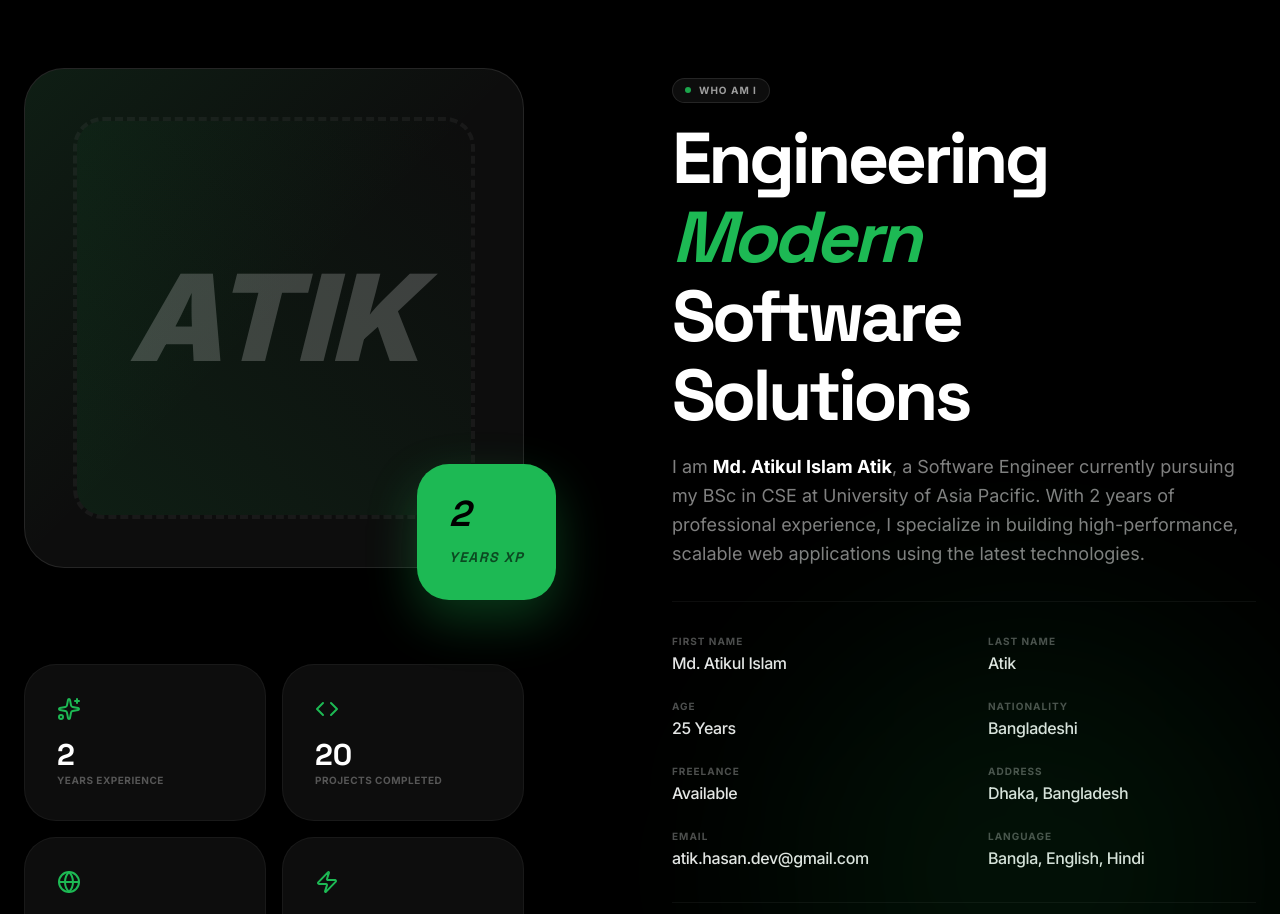
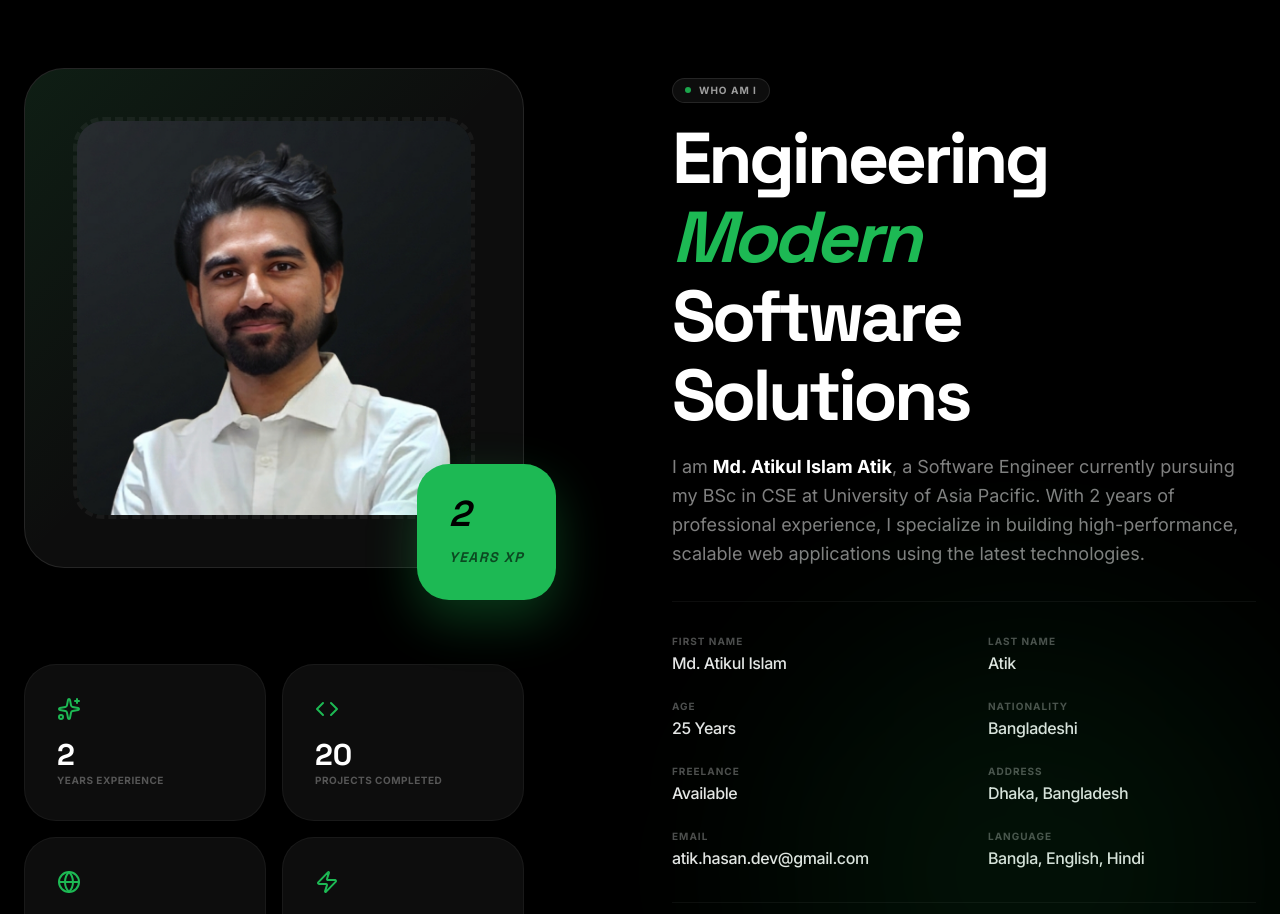
Before and after one commit to atik65/portfolio-2026, a Next.js app: page / in a window 1280 px wide. Shown: the part 860-1774 px from the top of the page. Built offline with nearby package versions, Linux system fonts and the light colour scheme.

Commit message:
feat: add avatar image to About section and implement MyDevelopmentProcess component

```diff
--- a/src/components/pages/home/About.jsx
+++ b/src/components/pages/home/About.jsx
@@ -1,6 +1,7 @@
 "use client";
 
 import { useEffect, useRef } from "react";
+import Image from "next/image";
 import gsap from "gsap";
 import { ScrollTrigger } from "gsap/dist/ScrollTrigger";
 import {
@@ -170,10 +171,14 @@ export default function About() {
               <div className="w-full h-full flex items-center justify-center p-8 md:p-12">
                 <div className="relative w-full h-full border-4 border-dashed border-white/5 rounded-[24px] md:rounded-[30px] flex items-center justify-center overflow-hidden">
                   <div className="absolute inset-0 bg-gradient-to-tr from-primary/10 to-transparent"></div>
-                  <div className="z-10 text-center">
-                    <span className="text-white/20 text-[80px] md:text-[120px] font-black italic select-none uppercase">
-                      Atik
-                    </span>
+                  <div className="z-10 w-full h-full relative">
+                    <Image
+                      src="/images/my_avatar.png"
+                      alt="Atikul Islam Atik"
+                      fill
+                      className="object-cover object-top group-hover:scale-110 transition-transform duration-700"
+                      priority
+                    />
                   </div>
                 </div>
               </div>
```
Also changed, not shown: public/images/my_avatar.png (added), src/components/pages/home/MyDevelopementProcess.jsx (added).
